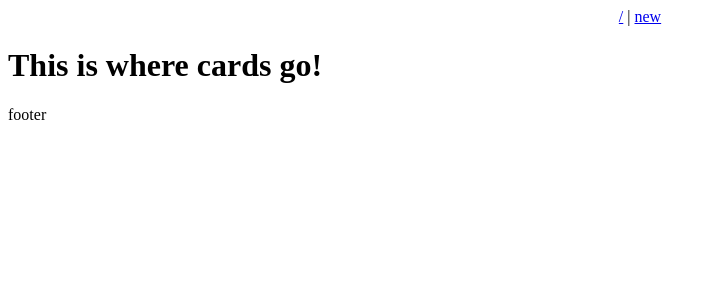
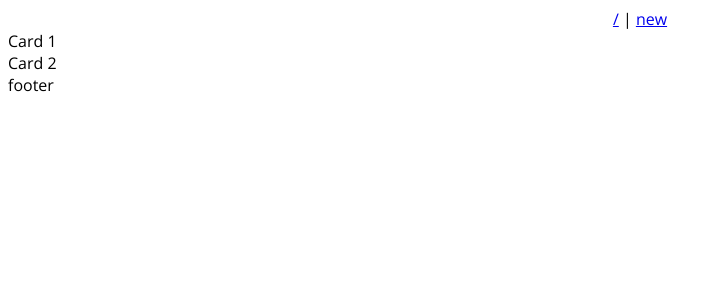
Before and after one commit to sgnl/ye-olde-scene, a Next.js app: page / in a window 1280 px wide. Shown: the top 300 px of the page, without its empty margins (0-722 px from the left). Built offline with nearby package versions, Linux system fonts and the light colour scheme.

Commit message:
🚧 moves around css dir and defines some global styles

```diff
--- a/components/layout.js
+++ b/components/layout.js
@@ -2,7 +2,7 @@
 import Link from 'next/link'
 import Head from 'next/head'
 
-import { navStyle } from './styles/'
+import { navStyle } from '../styles'
 
 export default ({ children, title = 'Ye Olde Scene History' }) => (
   <div>
--- a/components/styles/index.js
+++ /dev/null
@@ -1,7 +0,0 @@
-
-import { css } from 'glamor'
-
-export const navStyle = css({
-  display: 'flex',
-  justifyContent: 'center'
-})
--- a/pages/index.js
+++ b/pages/index.js
@@ -1,7 +1,9 @@
 import Layout from '../components/layout'
+import { mainFlex } from '../styles'
 
 export default () => (
   <Layout>
-    <h1>This is where cards go!</h1>
+    <div>Card 1</div>
+    <div>Card 2</div>
   </Layout>
 )
--- /dev/null
+++ b/styles/index.js
@@ -0,0 +1,17 @@
+
+import { css, fontFace } from 'glamor'
+import 'glamor/reset'
+
+export let navStyle = css({
+  display: 'flex',
+  justifyContent: 'center'
+})
+
+css.global('html, body',  {
+  fontFamily: 'Open Sans'
+})
+
+css.global('h1, h2, h3, h4, h5, h6',  {
+  fontFamily: 'Lato',
+  fontWeight: '300'
+})
```
